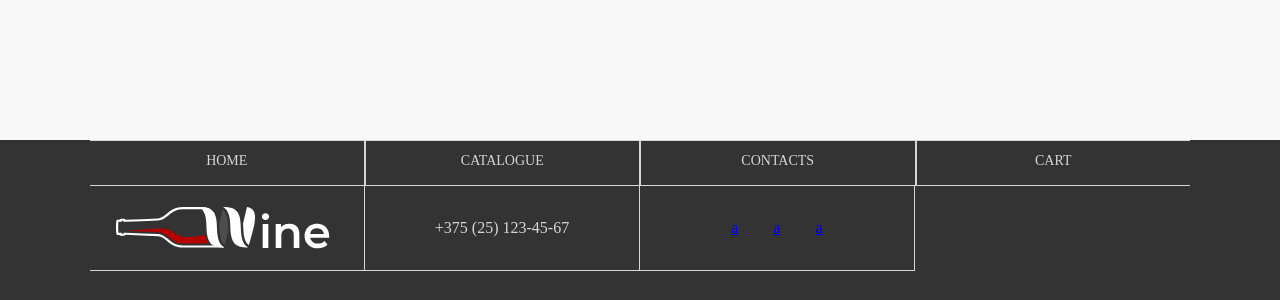
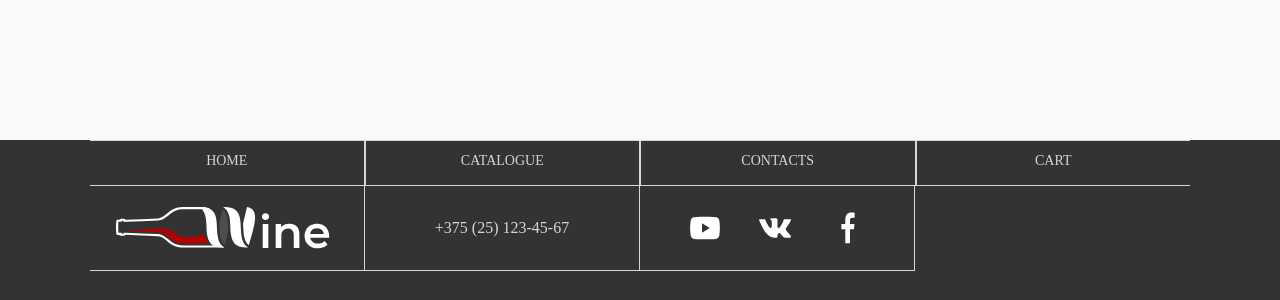
Before and after one commit to mitjasha/online-shop, a React (Create React App) app: page / in a window 1280 px wide. Shown: the part 3576-3876 px from the top of the page. Built offline with nearby package versions, Linux system fonts and the light colour scheme.

Commit message:
feat: add media icons and styles

```diff
--- a/src/containers/Footer/Footer.scss
+++ b/src/containers/Footer/Footer.scss
@@ -31,3 +31,21 @@
 .media-wrapper {
   gap: 35px;
 }
+
+.youtube {
+  background: url(../../assets/img/svg/youtube-icon.svg) no-repeat center;
+  width: 37px;
+  height: 34px;
+}
+
+.vk {
+  background: url(../../assets/img/svg/vk-icon.svg) no-repeat center;
+  width: 34px;
+  height: 32px;
+}
+
+.facebook {
+  background: url(../../assets/img/svg/facebook-icon.svg) no-repeat center;
+  width: 41px;
+  height: 34px;
+}
--- a/src/containers/Footer/Footer.tsx
+++ b/src/containers/Footer/Footer.tsx
@@ -19,18 +19,25 @@ const Footer: React.FC = () => {
             href="https://www.youtube.com/"
             target="_blank"
             rel="noopener noreferrer"
+            className="youtube"
           >
-            a
+            <i aria-hidden="true" />
           </a>
-          <a href="http://vk.com/" target="_blank" rel="noopener noreferrer">
-            a
+          <a
+            href="http://vk.com/"
+            target="_blank"
+            rel="noopener noreferrer"
+            className="vk"
+          >
+            <i aria-hidden="true" />
           </a>
           <a
             href="https://www.facebook.com/"
             target="_blank"
             rel="noopener noreferrer"
+            className="facebook"
           >
-            a
+            <i aria-hidden="true" />
           </a>
         </div>
       </div>
```
